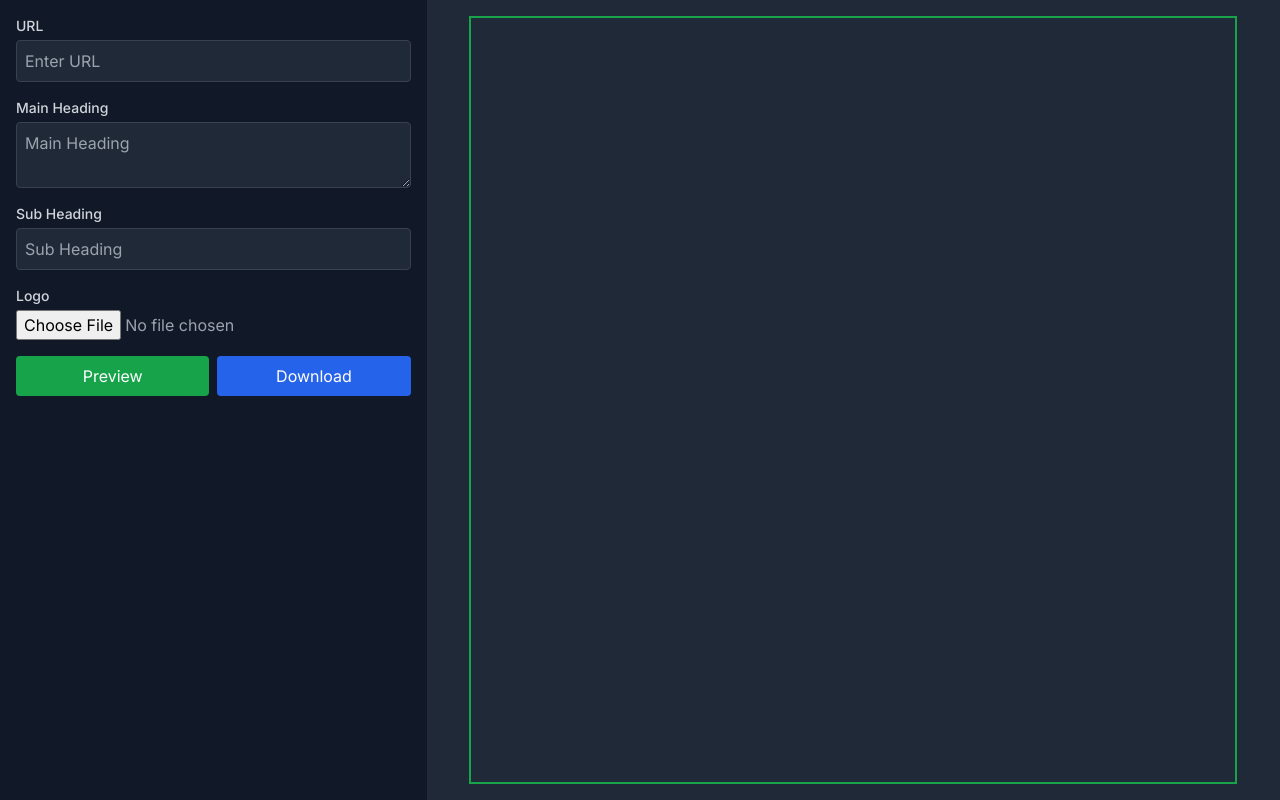
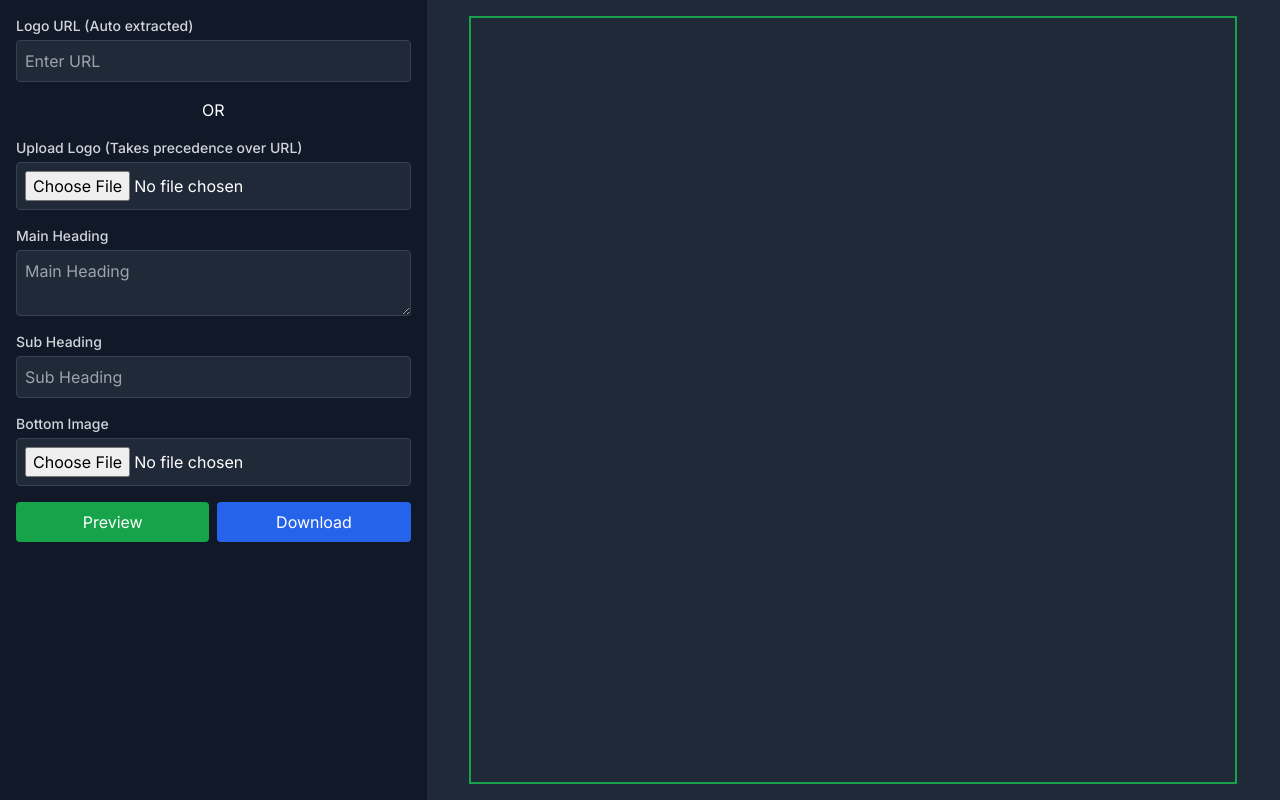
Before and after one commit to krshubham/headout-ad-maker, a Next.js app: page / in a window 1280 px wide. Built offline with nearby package versions, Linux system fonts and the light colour scheme.

Commit message:
Update based on feedback

```diff
--- a/src/app/page.tsx
+++ b/src/app/page.tsx
@@ -10,29 +10,29 @@ const halyardTextLight = localFont({src: './HalyardText-Light.otf'})
 export default function Home() {
     const canvasRef = useRef<HTMLCanvasElement | null>(null);
     const [url, setUrl] = React.useState<string>('');
+    const [logoFile, setLogoFile] = React.useState<FileList | null>(null);
     const [mainHeading, setMainHeading] = React.useState<string>('');
     const [subHeading, setSubHeading] = React.useState<string>('');
     const [image, setImage] = React.useState<FileList | null>(null);
 
     const verifyForm = useCallback(() => {
-        console.log({
-            url,
-            mainHeading,
-            subHeading,
-            image
-        })
-        if (!url || !mainHeading || !subHeading || !image) {
+        // either url or logoFile must be filled in
+        if ((url == null || url === '') && (logoFile == null || logoFile?.length === 0)) {
+            alert("Please fill either logo url or add a logo file");
+            return false;
+        }
+        if (!mainHeading || !subHeading || !image) {
             alert("Please fill in all fields");
             console.log(false);
             return false;
         }
-        if (url === '' || mainHeading === '' || subHeading === '' || image.length === 0) {
-            alert("Please fill in all fields");
+        if (mainHeading === '' || subHeading === '') {
+            alert("Please fill both heading and subheading");
             console.log(false);
             return false;
         }
         return true;
-    }, [url, mainHeading, subHeading, image]);
+    }, [url, mainHeading, subHeading, image, logoFile]);
 
     const drawBackground = useCallback(() => {
         const canvas = canvasRef.current!;
@@ -72,18 +72,11 @@ export default function Home() {
         const buttonText = "Book now";
         const textColor = "#444444";
         const buttonColor = "white";
-        const borderColor = "black";
         const buttonRadius = 21;
         ctx.fillStyle = buttonColor;
         ctx.letterSpacing = '2px'
         drawRoundedRect(ctx, buttonX, buttonY, buttonWidth, buttonHeight, buttonRadius);
         ctx.fill();
-
-        // Draw button border
-        ctx.strokeStyle = borderColor;
-        ctx.lineWidth = 1;
-        drawRoundedRect(ctx, buttonX, buttonY, buttonWidth, buttonHeight, buttonRadius);
-        ctx.stroke();
 
         // Draw button text
         ctx.fillStyle = textColor;
@@ -129,6 +122,9 @@ export default function Home() {
     }, [mainHeading, drawSubHeading])
 
     const drawBottomImage = useCallback(() => {
+        if (image == null || image.length === 0) {
+            return;
+        }
         const reader = new FileReader();
         reader.readAsDataURL(image![0]);
         reader.onload = (ev) => {
@@ -153,6 +149,17 @@ export default function Home() {
         ctx.globalCompositeOperation = "source-over";
         ctx.clearRect(0, 0, canvas.width, canvas.height);
         // Implement your preview logic here
+        if (logoFile != null && logoFile.length > 0) {
+            const url = URL.createObjectURL(logoFile[0]);
+            const logo = new Image();
+            logo.src = url;
+            logo.onload = () => {
+                const canvas = canvasRef.current!;
+                const context = canvas.getContext('2d')!;
+                context.globalCompositeOperation = "source-over";
+                context.drawImage(logo, 78, 78, 2*logo.width, 2*logo.height);
+            };
+        } else {
             const logoPath = `/api/logo?url=${encodeURIComponent(url)}`
             const logo = new Image();
             logo.src = logoPath;
@@ -162,10 +169,11 @@ export default function Home() {
                 context.globalCompositeOperation = "source-over";
                 context.drawImage(logo, 78, 78, 2*logo.width, 2*logo.height);
             };
+        }
         requestAnimationFrame(drawBackground)
         requestAnimationFrame(drawMainHeading)
         requestAnimationFrame(drawBottomImage)
-    }, [url, verifyForm, drawBackground, drawMainHeading, drawBottomImage]);
+    }, [url, verifyForm, drawBackground, drawMainHeading, drawBottomImage, logoFile]);
 
     const handleDownload = () => {
         const canvas = canvasRef.current!;
@@ -180,10 +188,22 @@ export default function Home() {
         <div className="flex flex-col md:flex-row h-screen bg-black text-white">
             <div className="w-full md:w-1/3 p-4 bg-gray-900 flex flex-col gap-4">
                 <div>
-                    <label htmlFor="url" className="block text-sm font-medium text-gray-300">URL</label>
+                    <label htmlFor="url" className="block text-sm font-medium text-gray-300">Logo URL (Auto extracted)</label>
                     <input value={url} onChange={e => setUrl(e.target.value)} type="text" id="url"
                            className="mt-1 block w-full p-2 bg-gray-800 border border-gray-700 rounded"
                            placeholder="Enter URL"/>
+                </div>
+                <div className="flex justify-center">
+                    <div >
+                        OR
+                    </div>
+                </div>
+                <div>
+                    <label htmlFor="logo-file" className="block text-sm font-medium text-gray-300">Upload
+                        Logo (Takes precedence over URL)</label>
+                    <input type="file" id="logo-file"
+                           className="mt-1 block w-full p-2 bg-gray-800 border border-gray-700 rounded"
+                           onChange={e => setLogoFile(e.target.files)} accept="image/*"/>
                 </div>
                 <div>
                     <label htmlFor="main-heading" className="block text-sm font-medium text-gray-300">Main
@@ -203,8 +223,10 @@ export default function Home() {
                            placeholder="Sub Heading"/>
                 </div>
                 <div>
-                    <label htmlFor="image-upload" className="block text-sm font-medium text-gray-300">Logo</label>
-                    <input type="file" id="image-upload" onChange={e => setImage(e.target.files)} className="mt-1 block w-full text-gray-400" accept="image/*"/>
+                    <label htmlFor="image-upload" className="block text-sm font-medium text-gray-300">Bottom
+                        Image</label>
+                    <input type="file" id="image-upload" onChange={e => setImage(e.target.files)}
+                           className="mt-1 block w-full p-2 bg-gray-800 border border-gray-700 rounded" accept="image/*"/>
                 </div>
                 <div className="flex gap-2">
                     <button onClick={handlePreview}
```
Lines whose indentation alone changed are shown as unchanged.
